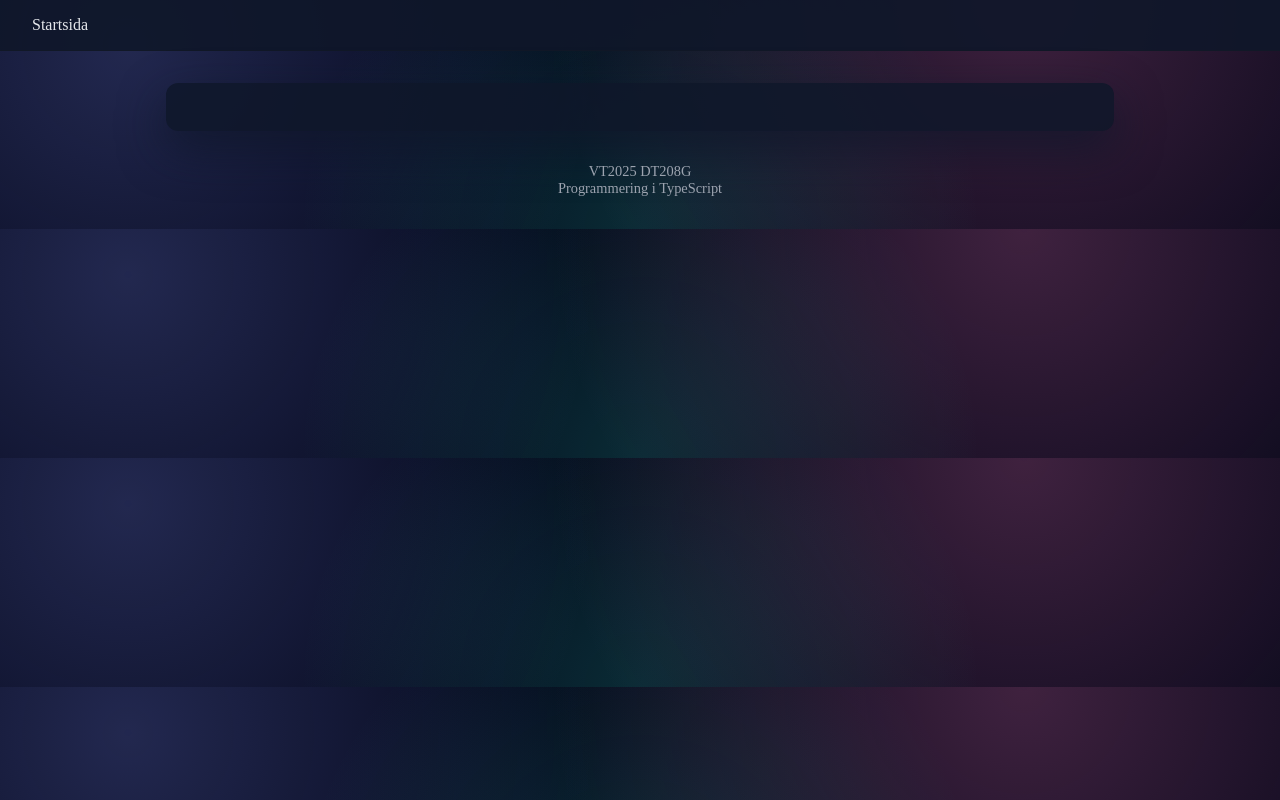
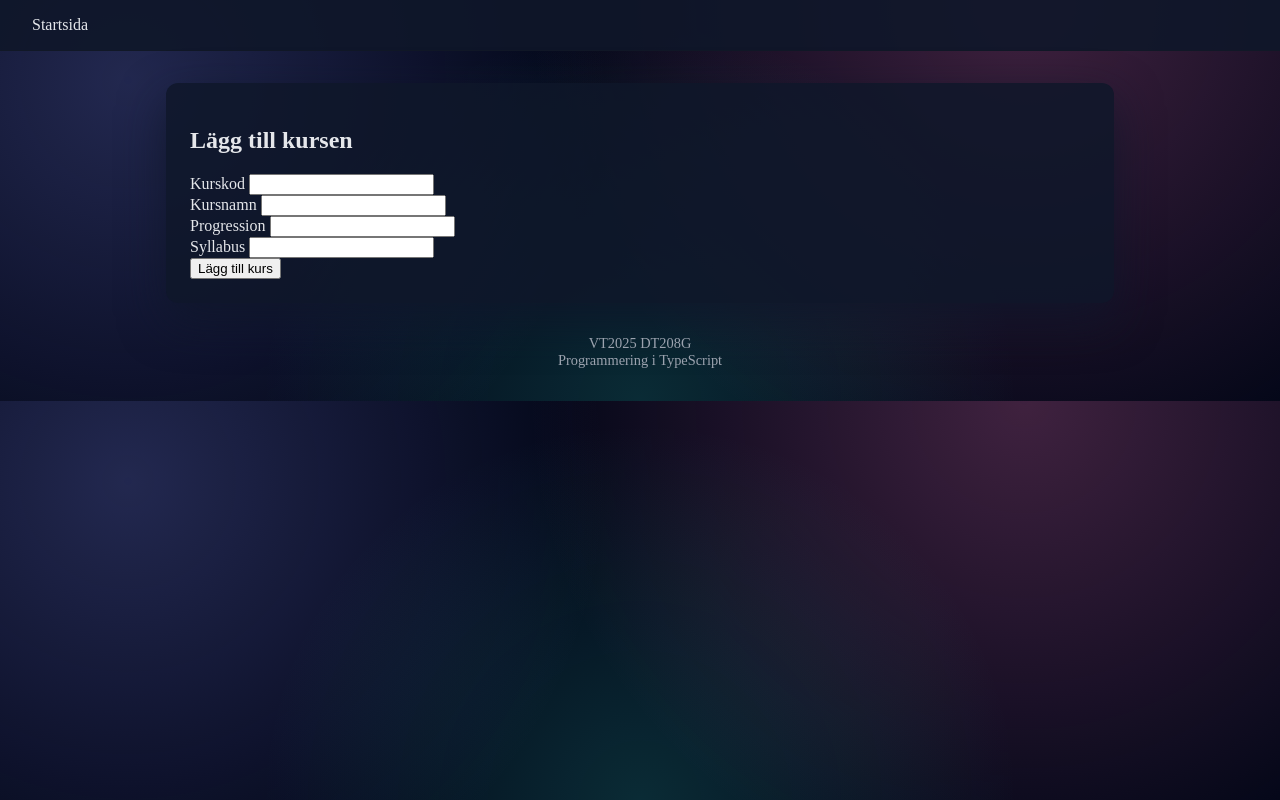
Before and after one commit to umavanmoriel/DT208G_Moment1, a website built with Vite: page DT208G_Moment1/index.html in a window 1280 px wide. Built offline with nearby package versions, Linux system fonts and the light colour scheme.

Commit message:
--Lade till section med form i index.html

```diff
--- a/DT208G_Moment1/index.html
+++ b/DT208G_Moment1/index.html
@@ -15,7 +15,28 @@
       </nav>
     </header>
     <main>
-
+      <section>
+        <h1>Lägg till kursen</h1>
+        <form action="">
+          <div>
+            <label for="courseCode">Kurskod</label>
+            <input type="text" id="code" name="courseCode">
+          </div>
+          <div>
+            <label for="courseName">Kursnamn</label>
+            <input type="text" id="name" name="courseName">
+          </div>
+          <div>
+            <label for="progression">Progression</label>
+            <input type="text" id="progression" name="progression">
+          </div>
+          <div>
+            <label for="syllabus">Syllabus</label>
+            <input type="text" id="syllabus" name="syllabus">
+          </div>
+          <button>Lägg till kurs</button>
+        </form>
+      </section>
     </main>
       <footer>
           <ul class="footer-list">
```
